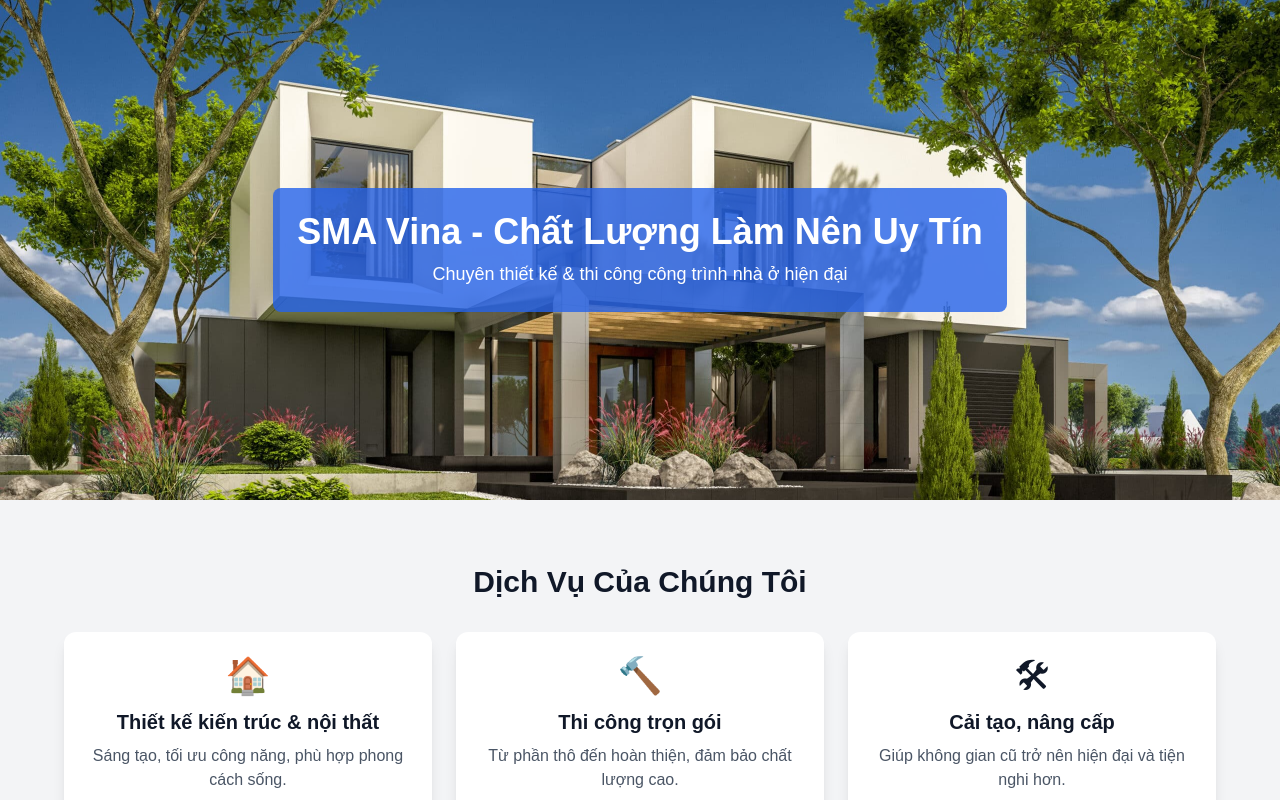
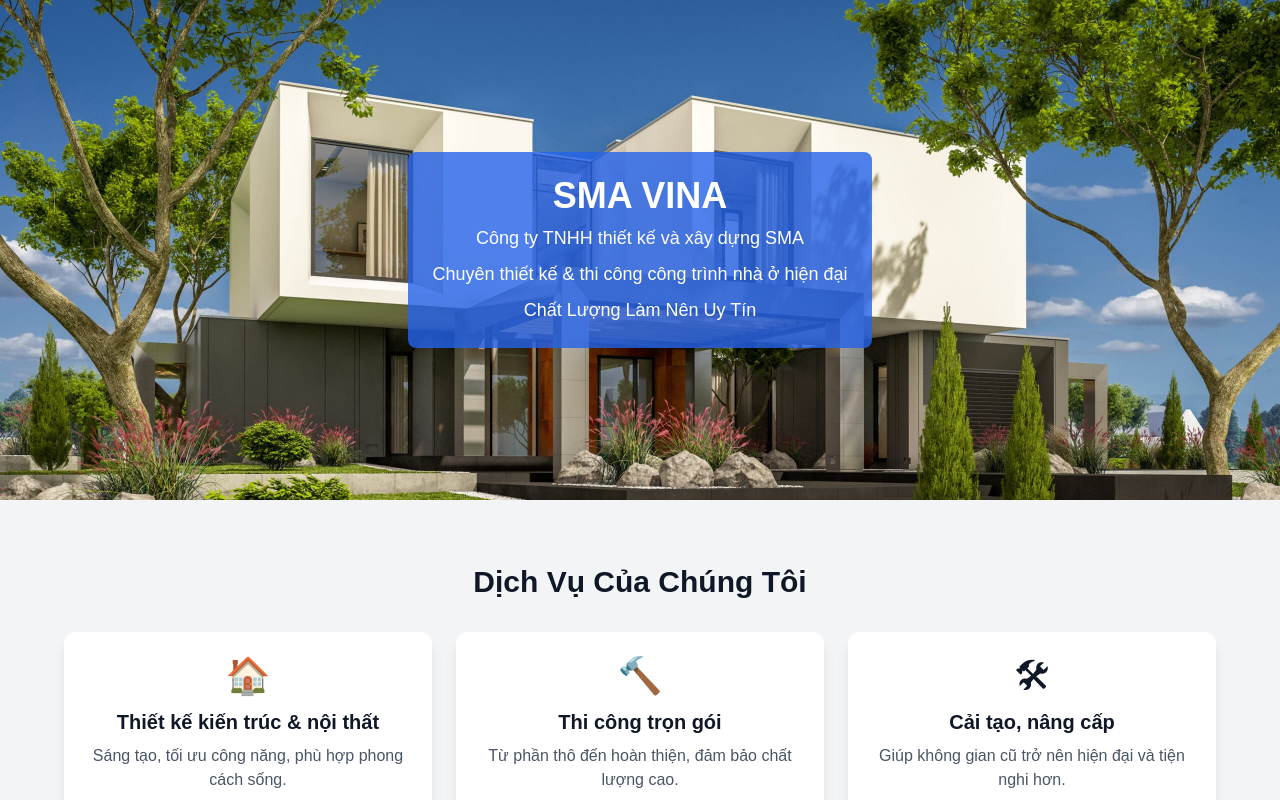
Before and after one commit to vinhhung1108/sma, a Next.js app: page / in a window 1280 px wide. Shown: the top 800 px of the page. Built offline with nearby package versions, Linux system fonts and the light colour scheme.

Commit message:
update images

```diff
--- a/src/app/page.tsx
+++ b/src/app/page.tsx
@@ -21,12 +21,15 @@
             className="p-6 rounded-lg text-center text-white"
             style={{ backgroundColor: "rgba(37, 99, 235, 0.8)" }}
           >
-            <h1 className="text-4xl font-bold">
-              SMA Vina - Chất Lượng Làm Nên Uy Tín
-            </h1>
+            <h1 className="text-4xl font-bold">SMA VINA</h1>
+
+            <p className="mt-2 text-lg">
+              Công ty TNHH thiết kế và xây dựng SMA
+            </p>
             <p className="mt-2 text-lg">
               Chuyên thiết kế & thi công công trình nhà ở hiện đại
             </p>
+            <h2 className="mt-2 text-lg">Chất Lượng Làm Nên Uy Tín</h2>
           </div>
         </div>
 
```
